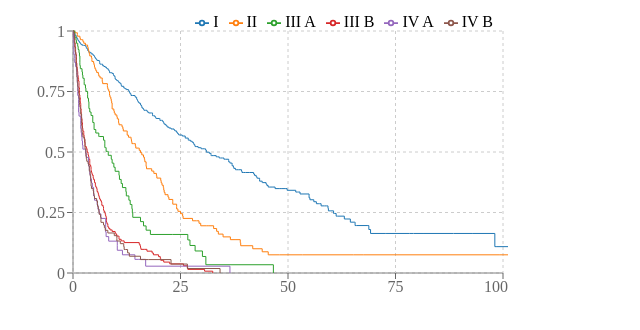
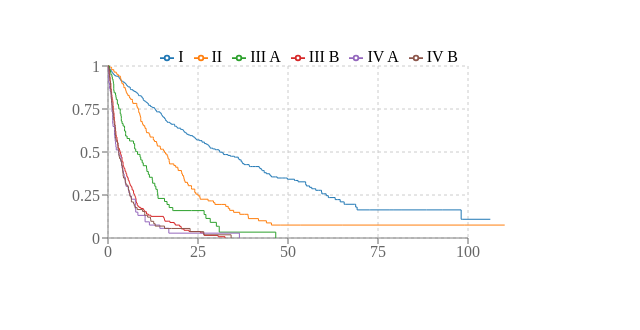
Before and after one commit to bobaekang/react-recharts-survival-curve, a React (Create React App) app: page / in a window 1280 px wide. Shown: the top 330 px of the page, without its empty margins (0-640 px from the left). Built offline with nearby package versions, Linux system fonts and the light colour scheme.

Commit message:
Add margin to chart

```diff
--- a/src/SurvivalCurve.js
+++ b/src/SurvivalCurve.js
@@ -25,7 +25,11 @@ function addSurvivalProbability(data) {
 
 const SurvivalCurve = ({ data }) => {
   return (
-    <LineChart width={500} height={300}>
+    <LineChart
+      width={500}
+      height={300}
+      margin={{ top: 40, bottom: 40, left: 40, right: 40 }}
+    >
       <XAxis dataKey="time" type="number" />
       <YAxis />
       <CartesianGrid strokeDasharray="3 3" />
```
